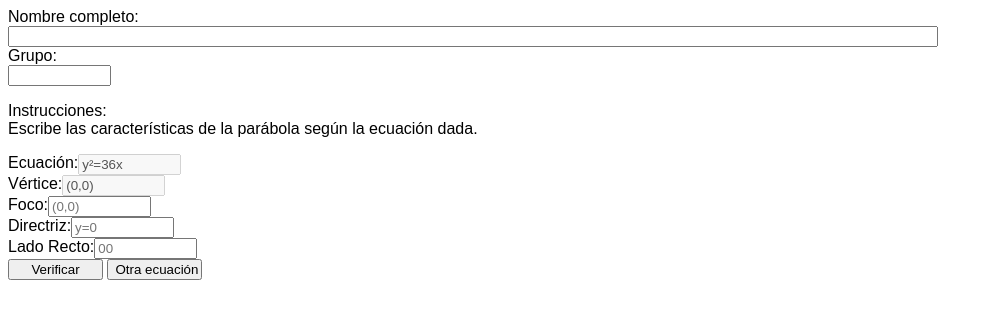
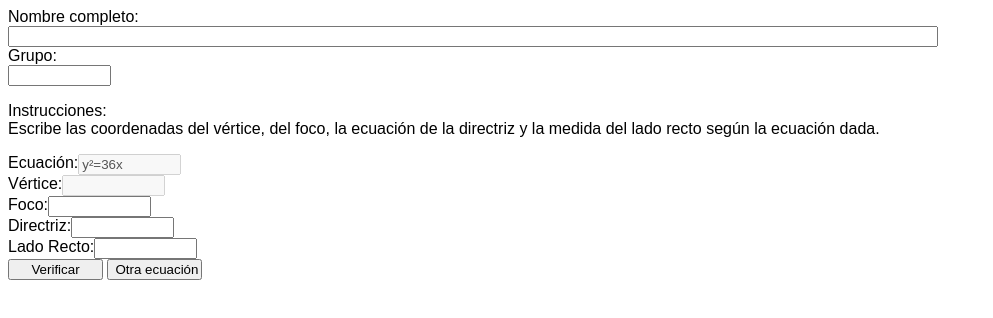
Before and after one commit to carmenlgv/parabola, a plain HTML site: page index.html in a window 1280 px wide. Shown: the whole page, without its empty margins (0-993 px from the left). Drawn offline with Linux system fonts and the light colour scheme.

Commit message:
Ingresar vértice

```diff
--- a/index.html
+++ b/index.html
@@ -15,7 +15,8 @@
         <label for="">Grupo:</label>
         <input type="text">
         <p>Instrucciones:<br>
-            Escribe las características de la parábola según la ecuación dada.
+            Escribe las coordenadas del vértice, del foco, la ecuación de la directriz y
+            la medida del lado recto según la ecuación dada.
         </p>
     </div>
 
@@ -24,13 +25,13 @@
         <label for="">Ecuación:
         <input type="text" name="" id="ecuacion" disabled></label>
         <label for="">Vértice:
-        <input type="text" name="" id="vertice" disabled value="(0,0)"></label>
+        <input type="text" name="" id="vertice" disabled ></label>
         <label for="">Foco:
-        <input type="text" name="" id="foco" placeholder="(0,0)" required></label>
+        <input type="text" name="" id="foco" required></label>
         <label for="">Directriz:
-        <input type="text" name="" id="directriz" placeholder="y=0" required></label>
+        <input type="text" name="" id="directriz" required></label>
         <label for="">Lado Recto:
-        <input type="number" name="" id="ladoRecto" placeholder="00"></label>
+        <input type="number" name="" id="ladoRecto"></label>
         <input type="button" onclick="valida()" value="Verificar">
         <input type="button" onclick="asignaEcuacion()" value="Otra ecuación">
         <p id=resultado></p>
--- a/main.js
+++ b/main.js
@@ -33,11 +33,16 @@ function otroEje(eje) {
 
 function valida() {
     let error = formatoFoco() && formatoDirectriz() ?
-                validaFoco(this.num):
+                validaVertice():
                 "Llena todos los campos con el formato correcto";
     this.intentos += 1;
     let resultado = getResultado();
     resultado.innerHTML = this.intentos+error;
+}
+
+function validaVertice(){
+    let vertice = getVertice();
+    let error = !validaIgual(vertice,"(0,0)")?"Escribe bien el vértice":validaFoco(this.num);
 }
 
 function validaFoco(num) {
@@ -82,6 +87,9 @@ function getLadoRecto() {
 function getResultado() {
     return document.getElementById("resultado");
 }
+function getVertice() {
+    return document.getElementById("vertice");
+}
 function formatoFoco(){
     let regExp = new RegExp('([0-9],[0-9])');
     let foco =getFoco();
```
